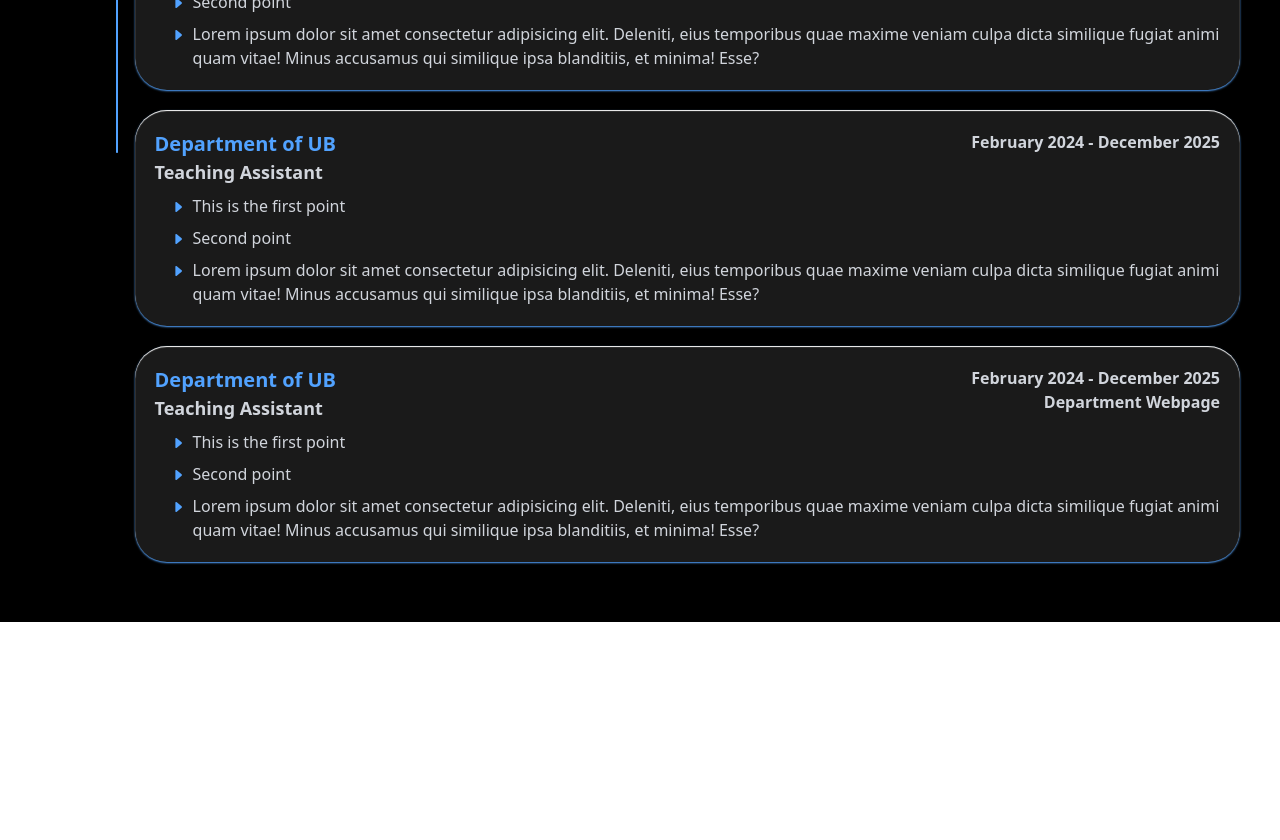
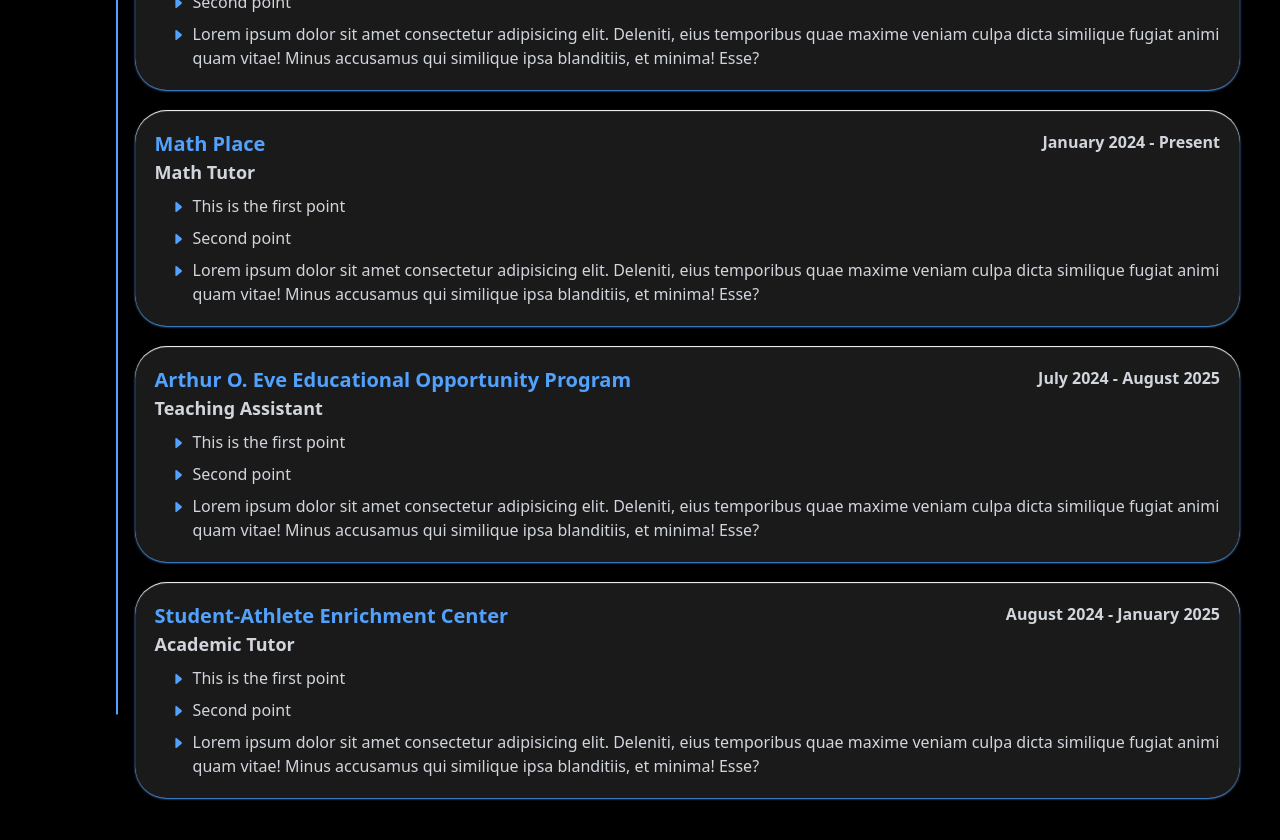
Before and after one commit to HP-002/portfolio, a React (Vite) app: page / in a window 1280 px wide. Shown: the part 1760-2600 px from the top of the page. Before the commit the page ends 2382 px from the top, so only its background shows below. Built offline with nearby package versions, Linux system fonts and the light colour scheme.

Commit message:
feat: Update scroll offsets in Education, ExperienceList, and Skills components; add projects data

```diff
--- a/src/Components/Education.jsx
+++ b/src/Components/Education.jsx
@@ -7,7 +7,7 @@
     const educationRef = useRef(null)
     const { scrollYProgress } = useScroll({
         target: educationRef,
-        offset: ["start end", "end center"],
+        offset: ["start center", "end center"],
     })
 
     return (
--- a/src/Components/ExperienceList.jsx
+++ b/src/Components/ExperienceList.jsx
@@ -2,13 +2,12 @@
 import { useRef } from "react"
 import Experience from "./Experience.jsx"
 import experiences from "../data/experiences.js"
-import { div } from "motion/react-client"
 
 function ExperienceList() {
     const experiencesRef = useRef(null)
     const { scrollYProgress } = useScroll({
         target: experiencesRef,
-        offset: ["start end", "end center"],
+        offset: ["start center", "end end"],
     })
 
     return (
--- a/src/Components/Skills.jsx
+++ b/src/Components/Skills.jsx
@@ -10,7 +10,7 @@
     const skillsRef = useRef(null)
     const { scrollYProgress } = useScroll({
         target: skillsRef,
-        offset: ["start end", "end center"],
+        offset: ["start center", "end center"],
     })
 
     return (
--- a/src/data/experiences.js
+++ b/src/data/experiences.js
@@ -1,13 +1,27 @@
 
 const experiences = [
     {
-        id: 1,
-        department: "Department of UB",
-        title: "Teaching Assistant",
-        start: "February 2024",
-        end: "December 2025",
-        webpage: "Department Webpage",
-        webpageLink: "link",
+        id: 4,
+        department: "Tutoring & Academic Support Services",
+        title: "Peer-Assisted Learning (PAL) Leader",
+        start: "August 2024",
+        end: "Present",
+        webpage: null,
+        webpageLink: null,
+        description: [
+            "This is the first point",
+            "Second point",
+            "Lorem ipsum dolor sit amet consectetur adipisicing elit. Deleniti, eius temporibus quae maxime veniam culpa dicta similique fugiat animi quam vitae! Minus accusamus qui similique ipsa blanditiis, et minima! Esse?",
+        ]
+    },
+    {
+        id: 3,
+        department: "Math Place",
+        title: "Math Tutor",
+        start: "January 2024",
+        end: "Present",
+        webpage: null,
+        webpageLink: null,
         description: [
             "This is the first point",
             "Second point",
@@ -16,10 +30,12 @@
     },
     {
         id: 2,
-        department: "Department of UB",
+        department: "Arthur O. Eve Educational Opportunity Program",
         title: "Teaching Assistant",
-        start: "February 2024",
-        end: "December 2025",
+        start: "July 2024",
+        end: "August 2025",
+        webpage: null,
+        webpageLink: null,
         description: [
             "This is the first point",
             "Second point",
@@ -27,13 +43,13 @@
         ]
     },
     {
-        id: 3,
-        department: "Department of UB",
-        title: "Teaching Assistant",
-        start: "February 2024",
-        end: "December 2025",
-        webpage: "Department Webpage",
-        webpageLink: "link",
+        id: 1,
+        department: "Student-Athlete Enrichment Center",
+        title: "Academic Tutor",
+        start: "August 2024",
+        end: "January 2025",
+        webpage: null,
+        webpageLink: null,
         description: [
             "This is the first point",
             "Second point",
--- /dev/null
+++ b/src/data/projects.js
@@ -0,0 +1,50 @@
+
+const projects = [
+  {
+    id: 1,
+    title: "IPOPT",
+    description: "Interior Point Non-linear Optimizer for a Spring Loaded Inverted Pendulums (SLIP)",
+    tech: ["C", "Python", "Mathematica"],
+    img: null,
+    github: "",
+    live: null
+  },
+  {
+    id: 2,
+    title: "Tenzies",
+    description: "Tenzies is a fun and interactive dice game",
+    tech: ["React", "Vite", "CSS"],
+    img: "",
+    github: "",
+    live: null
+  },
+  {
+    id: 3,
+    title: "PAL Webpage",
+    description: "Webpage for Peer-Assisted Learning Program to host worksheets and solutions",
+    tech: ["JavaScript", "HTML", "CSS"],
+    img: "",
+    github: "",
+    live: null
+  },
+  {
+    id: 4,
+    title: "Alice's Game of Life",
+    description: "Automaton Simulator based on Conway's Game of Life. It is built using C++ to operate an Arduino UNO R4 Microcontroller and a logical circuit built using NPN transistors and diodes.",
+    tech: ["C++", "Arduino UNO R4"],
+    img: "",
+    github: "",
+    live: null
+  },
+  {
+    id: 5,
+    title: "Chef Claude",
+    description: "",
+    tech: ["React", "HuggingFace API", "HTML", "CSS"],
+    img: "",
+    github: "",
+    live: null
+  },
+]
+
+export default projects
```
